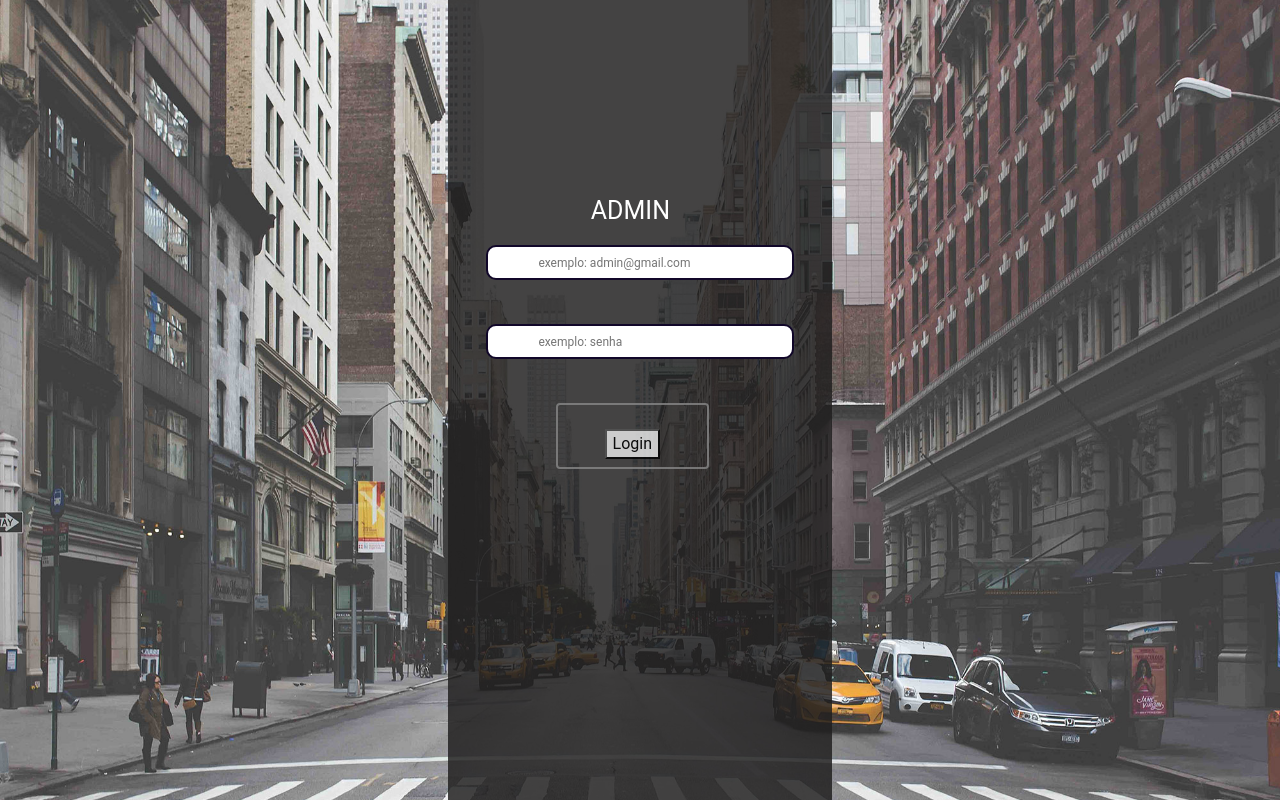
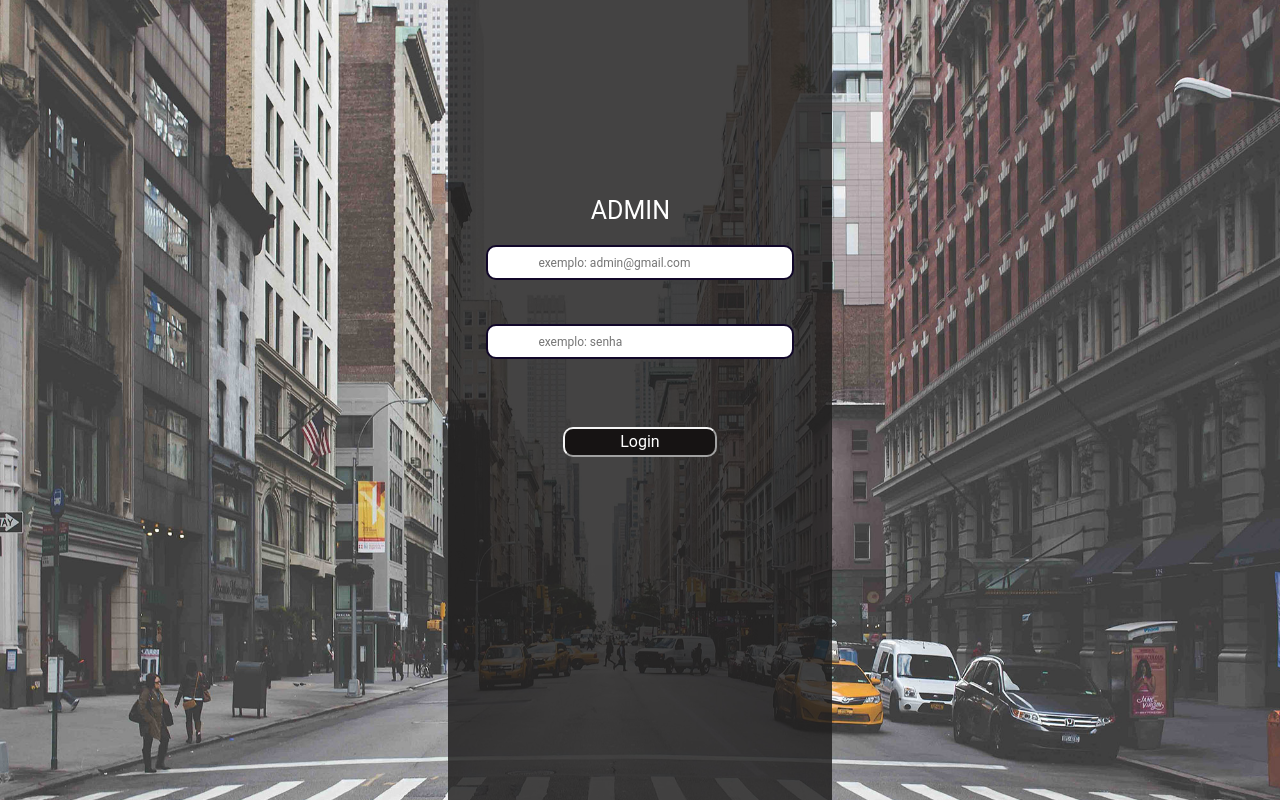
Before and after one commit to LucasSantos767/flix, a Vue app: page / in a window 1280 px wide. Built offline with nearby package versions, Linux system fonts and the light colour scheme; some icons are missing; what v-tooltip would draw is missing.

Commit message:
fix: melhorando um pouco a tela de login

```diff
--- a/src/pages/Login/Login.vue
+++ b/src/pages/Login/Login.vue
@@ -26,8 +26,8 @@
             <lock-icon size="1.5x" class="custom-class lock"></lock-icon>
           </div>
         </div>
-        <div class="btn pt-4">
-          <button type="submit" class="custom-class">Login</button>
+        <div class="butao pt-4">
+          <button type="submit" class="btn-login custom-class">Login</button>
         </div>
       </form>
     </div>
@@ -111,9 +111,26 @@ export default {
 .aa {
   padding-top: 23%;
 }
-.btn {
+.butao {
   width: 40%;
-  margin-left: 28%;
+  margin-left: 30%;
+}
+.btn-login{
+  width: 100%;
+  color: white;
+  background-color: rgb(22, 19, 19);
+  border-color: whitesmoke;
+  border-radius:10px ;
+}
+.btn-login:hover{
+  width: 100%;
+  color: #000;
+  background-color: #000;
+  border-color: rgb(22, 19, 19);
+  border-radius:10px ;
+}
+.btn-login:hover{
+  background-color: whitesmoke;
 }
 .input {
   display: flex;
--- /dev/null
+++ b/src/pages/Relatorios/Comments.vue
@@ -0,0 +1,5 @@
+<template>
+    <div>
+        <p>Relatórios de Comentários e Sessões</p>
+    </div>
+</template>
```
